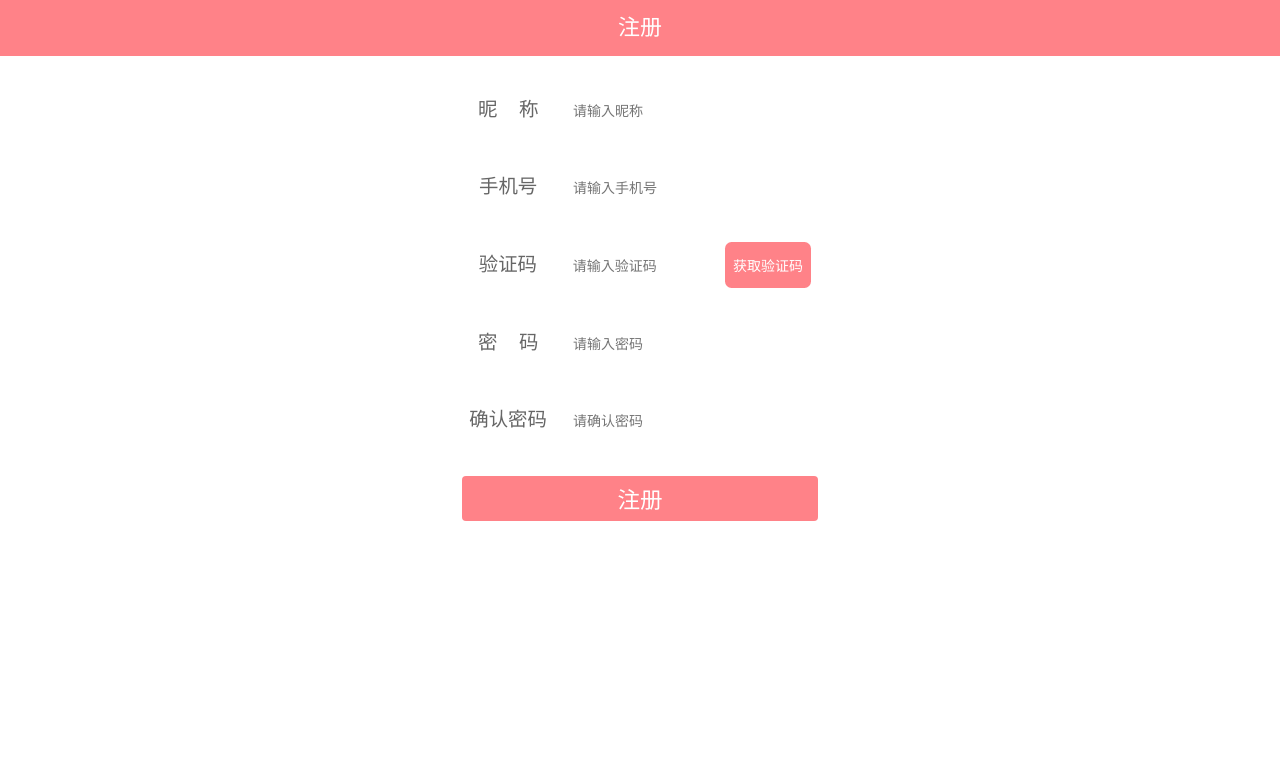
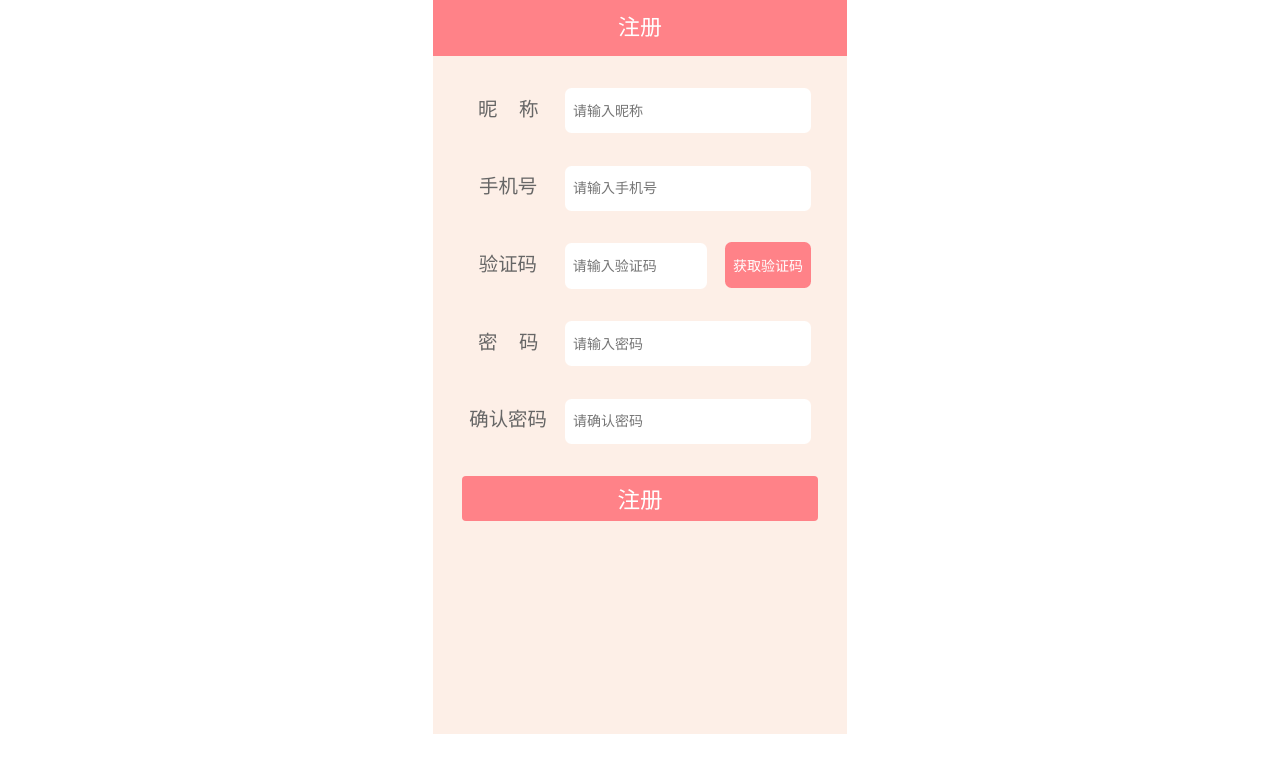
Before and after one commit to nbkSoo/weAreFamily, a PHP site: page /zhuce.html in a window 1280 px wide. Shown: the top 773 px of the page. Run offline with PHP 8.4, Linux system fonts and the light colour scheme.

Commit message:
修改样式

```diff
--- a/css/grzl.css
+++ b/css/grzl.css
@@ -1,7 +1,8 @@
 .box{
     width: 6.4rem;
-    height: 100%;
+    height: 11.35rem;
     margin: 0 auto;
+    background-color:rgb(253,239,231);
 }
 .header{
     width: 100%;
--- a/css/zhuce.css
+++ b/css/zhuce.css
@@ -1,3 +1,9 @@
+.box{
+    width: 6.4rem;
+    height: 11.35rem;
+    margin: 0 auto;
+    background-color:rgb(253,239,231);
+}
 .header{
     width: 100%;
     height: 0.86rem;
--- a/login.html
+++ b/login.html
@@ -9,6 +9,7 @@
     <script src="js/app.js"></script>
 </head>
 <body>
+<div class="box">
     <main>
         <div class="header">绑定手机号</div>
     </main>
@@ -37,6 +38,8 @@
             <input type="button" value="确定" class="qd">
         </div>
     </section>
+</div>
+
 <script src="js/jquery-1.8.3.min.js"></script>
 <script>
     function Login() {
--- a/zhuce.html
+++ b/zhuce.html
@@ -9,6 +9,7 @@
     <script src="js/app.js"></script>
 </head>
 <body>
+<div class="box">
     <main>
         <div class="header">注册</div>
     </main>
@@ -48,6 +49,8 @@
         </div>
 
     </section>
+</div>
+
 <script src="js/jquery-1.8.3.min.js"></script>
 <script src="./js/register.js"></script>
 </body>
```
Also changed, not shown: css/login.css (+6 -1 lines). Lines whose indentation alone changed are shown as unchanged.
